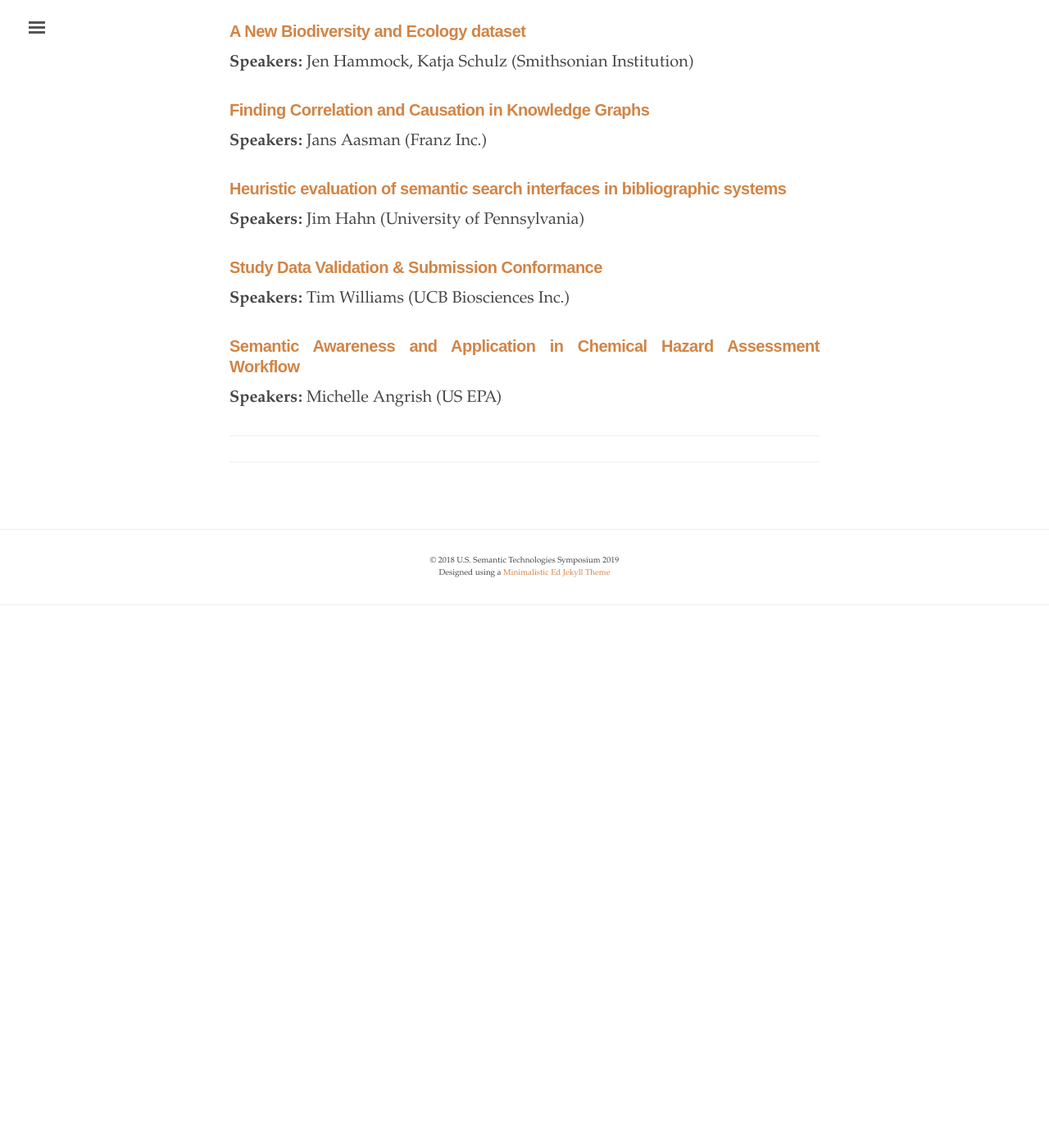
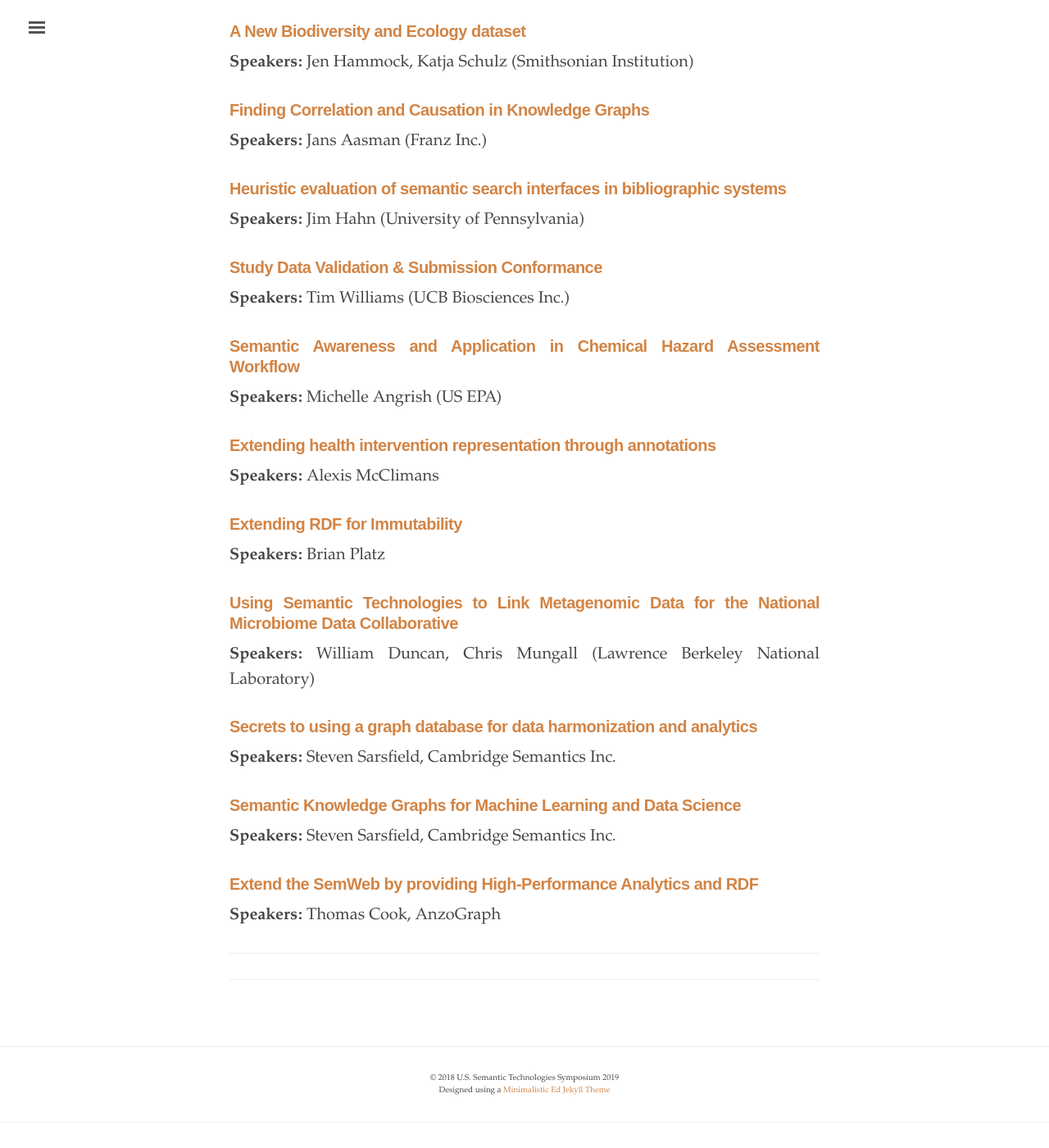
Before and after one commit to us2ts/us2ts.github.io, a Jekyll site: the page built from pages/program.md, in a window 1280 px wide and 1400 px high, scrolled down 4944 px. Shown: the whole window at 82% size. Built offline with Jekyll 4.4.1, drawn with Linux system fonts in a browser that asks for light colours; comment, search, counter and statistics services are not loaded; before the commit the page ends 5713 px from its top, so only the background shows below that.

Commit message:
adding lightning talks

```diff
--- a/pages/program.md
+++ b/pages/program.md
@@ -177,3 +177,27 @@ A tentative schedule for the US2TS 2020 Symposium is now available below:
 ### [**Semantic Awareness and Application in Chemical Hazard Assessment Workflow**](https://us2ts.org/lightning-talks#chemical-assessment)
 
 **Speakers:** Michelle Angrish (US EPA)
+
+### [**Extending health intervention representation through annotations**](https://us2ts.org/lightning-talks#health-annotations)
+
+**Speakers:** Alexis McClimans
+
+### [**Extending RDF for Immutability**](https://us2ts.org/lightning-talks#rdf-immutability)
+
+**Speakers:** Brian Platz
+
+### [**Using Semantic Technologies to Link Metagenomic Data for the National Microbiome Data Collaborative**](https://us2ts.org/lightning-talks#microbiome)
+
+**Speakers:** William Duncan, Chris Mungall (Lawrence Berkeley National Laboratory)
+
+### [**Secrets to using a graph database for data harmonization and analytics**](https://us2ts.org/lightning-talks#harmonization-analytics)
+
+**Speakers:** Steven Sarsfield, Cambridge Semantics Inc.
+
+### [**Semantic Knowledge Graphs for Machine Learning and Data Science**](https://us2ts.org/lightning-talks#mlkgds)
+
+**Speakers:** Steven Sarsfield, Cambridge Semantics Inc.
+
+### [**Extend the SemWeb by providing High-Performance Analytics and RDF**](https://us2ts.org/lightning-talks#semweb-analytics-rdf)
+
+**Speakers:** Thomas Cook, AnzoGraph
```
Also changed, not shown: pages/lightning-talks.md (+1 -1 lines).
